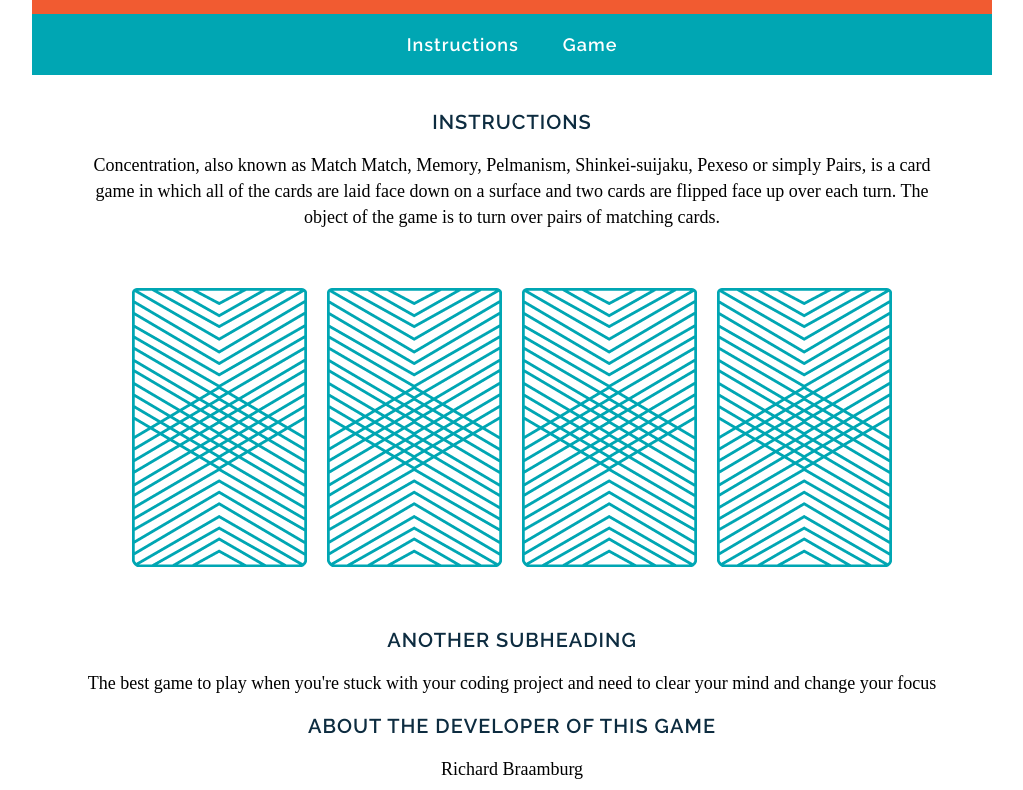
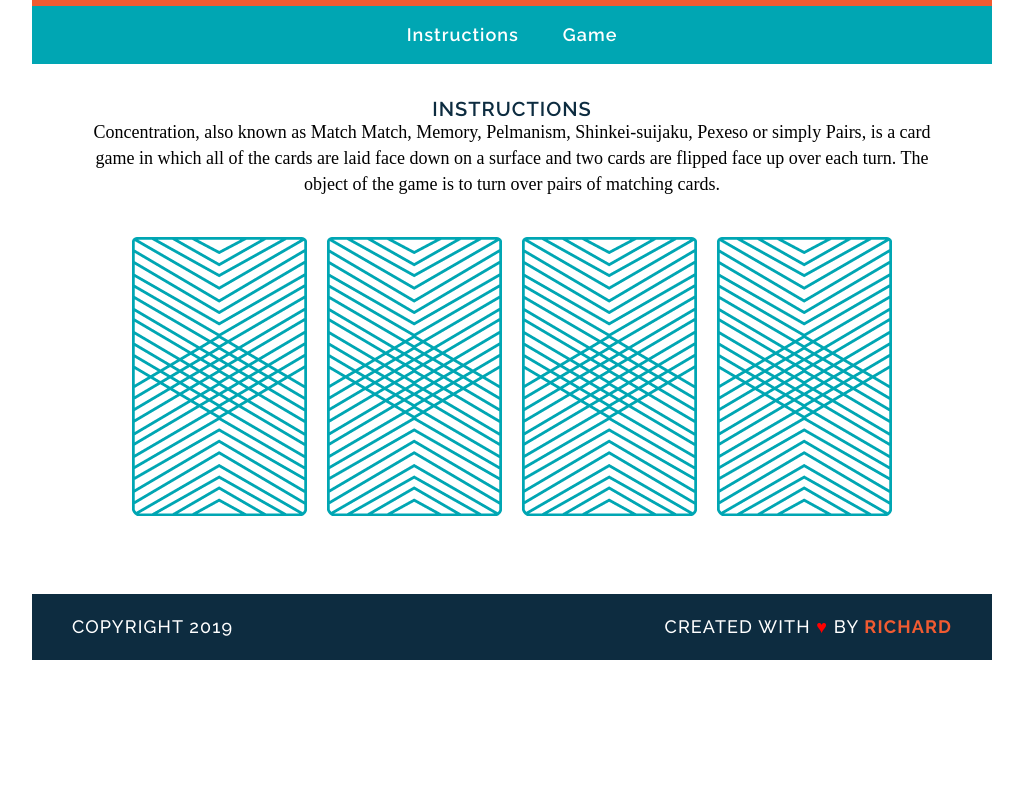
Before and after one commit to RicoVendritto/wdi-fundamentals-memorygame, a plain HTML site: page memory_game/index.html in a window 1280 px wide. Shown: the part 99-889 px from the top of the page, without its empty margins (128-1151 px from the left). After the commit the page ends 800 px from the top, so only its background shows below. Drawn offline with Linux system fonts and the light colour scheme; a web font is replaced by a local one.

Commit message:
update 20191030

```diff
--- /dev/null
+++ b/memory_game/css/reset.css
@@ -0,0 +1,48 @@
+/* http://meyerweb.com/eric/tools/css/reset/
+   v2.0 | 20110126
+   License: none (public domain)
+*/
+
+html, body, div, span, applet, object, iframe,
+h1, h2, h3, h4, h5, h6, p, blockquote, pre,
+a, abbr, acronym, address, big, cite, code,
+del, dfn, em, img, ins, kbd, q, s, samp,
+small, strike, strong, sub, sup, tt, var,
+b, u, i, center,
+dl, dt, dd, ol, ul, li,
+fieldset, form, label, legend,
+table, caption, tbody, tfoot, thead, tr, th, td,
+article, aside, canvas, details, embed,
+figure, figcaption, footer, header, hgroup,
+menu, nav, output, ruby, section, summary,
+time, mark, audio, video {
+	margin: 0;
+	padding: 0;
+	border: 0;
+	font-size: 100%;
+	font: inherit;
+	vertical-align: baseline;
+}
+/* HTML5 display-role reset for older browsers */
+article, aside, details, figcaption, figure,
+footer, header, hgroup, menu, nav, section {
+	display: block;
+}
+body {
+	line-height: 1;
+}
+ol, ul {
+	list-style: none;
+}
+blockquote, q {
+	quotes: none;
+}
+blockquote:before, blockquote:after,
+q:before, q:after {
+	content: '';
+	content: none;
+}
+table {
+	border-collapse: collapse;
+	border-spacing: 0;
+}
--- a/memory_game/css/style.css
+++ b/memory_game/css/style.css
@@ -58,6 +58,11 @@ a.nav {
 	font-weight: 600;
 	font-size: 18px;
 	margin: 0 20px;
+	border-bottom: 2px solid transparent;
+}
+
+a:hover {
+	border-bottom: 2px solid white;
 }
 
 li {
@@ -69,3 +74,44 @@ li {
 img {
 	margin: 40px 8px;
 }
+
+footer {
+	padding: 20px 0;
+	background-color: #0D2C40;
+	color: white;
+	font-size: 14px;
+	letter-spacing: .08em;
+	font-weight: 500;
+}
+
+.copyright {
+	font-family: "Raleway", sans-serif;
+	float: left;
+	margin-left: 40px;
+	text-transform: uppercase;
+}
+
+.message {
+	font-family: "Raleway", sans-serif;
+	float: right;
+	margin-right: 40px;
+	text-transform: uppercase;
+}
+
+.heart {
+	color: red;
+}
+
+.name {
+	color: #F15B31;
+	font-weight: 700;
+}
+
+.clearfix:after {
+	visibility: hidden;
+	display: block;
+	content: " ";
+	clear: both;
+	height: 0;
+	font-size: 0;
+}
--- a/memory_game/index.html
+++ b/memory_game/index.html
@@ -2,8 +2,9 @@
 <html>
 <head>
 	<title>Memory Card Game</title>
+	<link rel="stylesheet" type="text/css" href="css/reset.css" />
 	<link rel="stylesheet" type="text/css" href="css/style.css" />
-	<link href="https://fonts.googleapis.com/css?family=Droid+Serif|Raleway:400,500,600,700" rel="stylesheet">
+	<link href="https://fonts.googleapis.com/css?family=Droid+Serif|Raleway:400,500,600,700" rel="stylesheet" />
 </head>
 <body>
 	<div id="wrapper">
@@ -12,35 +13,26 @@
 		</header>
 
 		<nav>
-			<a href="#" class="nav">Instructions</a>
-			<a href="#" class="nav">Game</a>
+			<a href="#instructions" class="nav">Instructions</a>
+			<a href="#game" class="nav">Game</a>
 		</nav>
 
 		<main>
-		<h2>Instructions</h2>
+		<h2 id="instructions">Instructions</h2>
 		<p>Concentration, also known as Match Match, Memory, Pelmanism, Shinkei-suijaku, Pexeso or simply Pairs, is a card game in which all of the cards are laid face down on a surface and two cards are flipped face up over each turn. The object of the game is to turn over pairs of matching cards.</p>
 
-		<div>
+		<div id="game">
 			<img src="images/back.png" alt="Queen of Diamonds"/>
 			<img src="images/back.png" alt="Queen of Hearts"/>
 			<img src="images/back.png" alt="King of Diamonds"/>
 			<img src="images/back.png" alt="King of Hearts"/>
 		</div>
 
-		<h2>Another subheading</h2>
-		<p>The best game to play when you're stuck with your coding project and need to clear your mind and change your focus</p>
-
-		<h2>About the Developer of this Game</h2>
-		<p>Richard Braamburg</p>
-		<ul>
-			<li><a href="#">Facebook</a></li>
-			<li><a href="#">LinkedIn</a></li>
-			<li><a href="#">GitHub</a></li>
-		</ul>
 		</main>
 
-		<footer>
-			<p>&copy; 2019 Richard</p>
+		<footer class="clearfix">
+			<p class="copyright">Copyright 2019</p>
+			<p class="message">Created with <span class="heart">&hearts;</span> by <span class="name">Richard</span></p>
 		</footer>
 	</div>
 </body>
```
Also changed, not shown: 2 other files.
